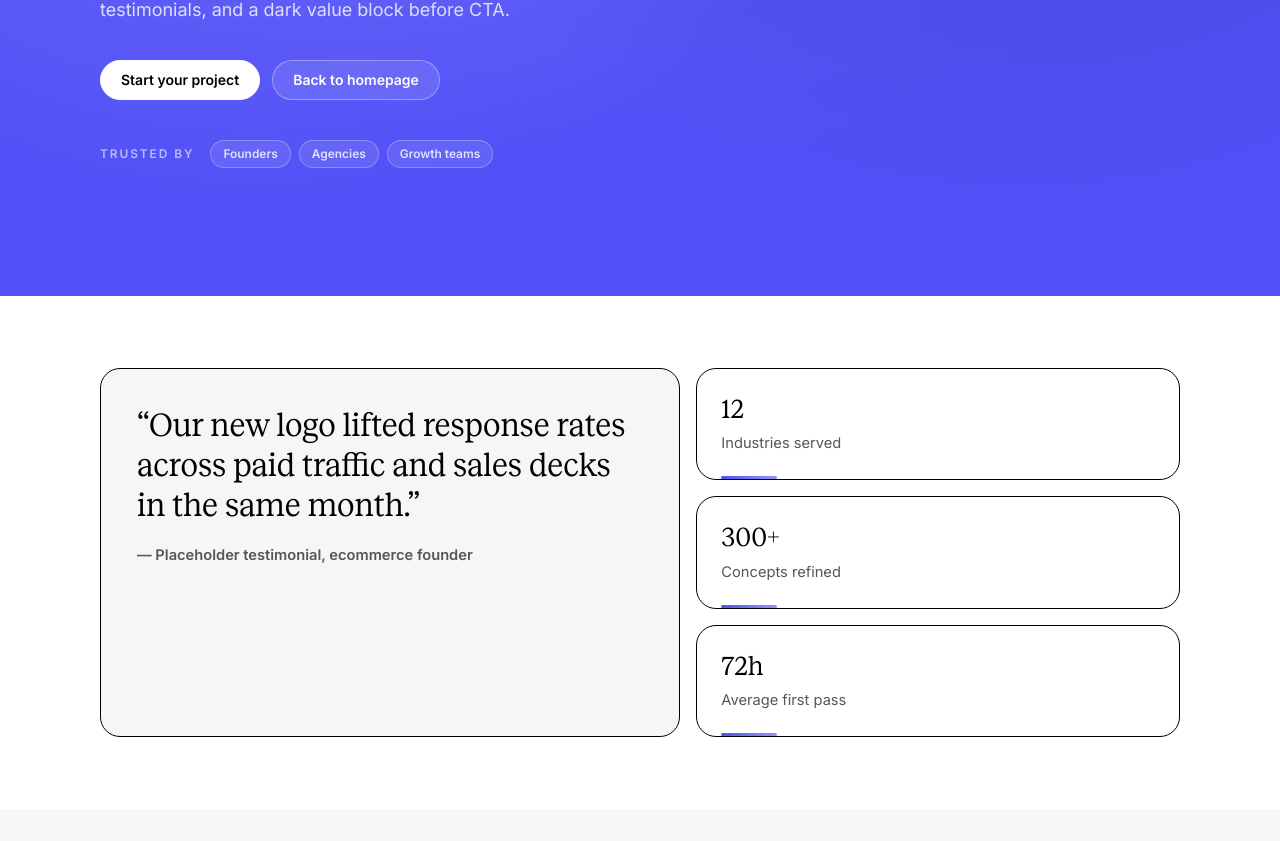
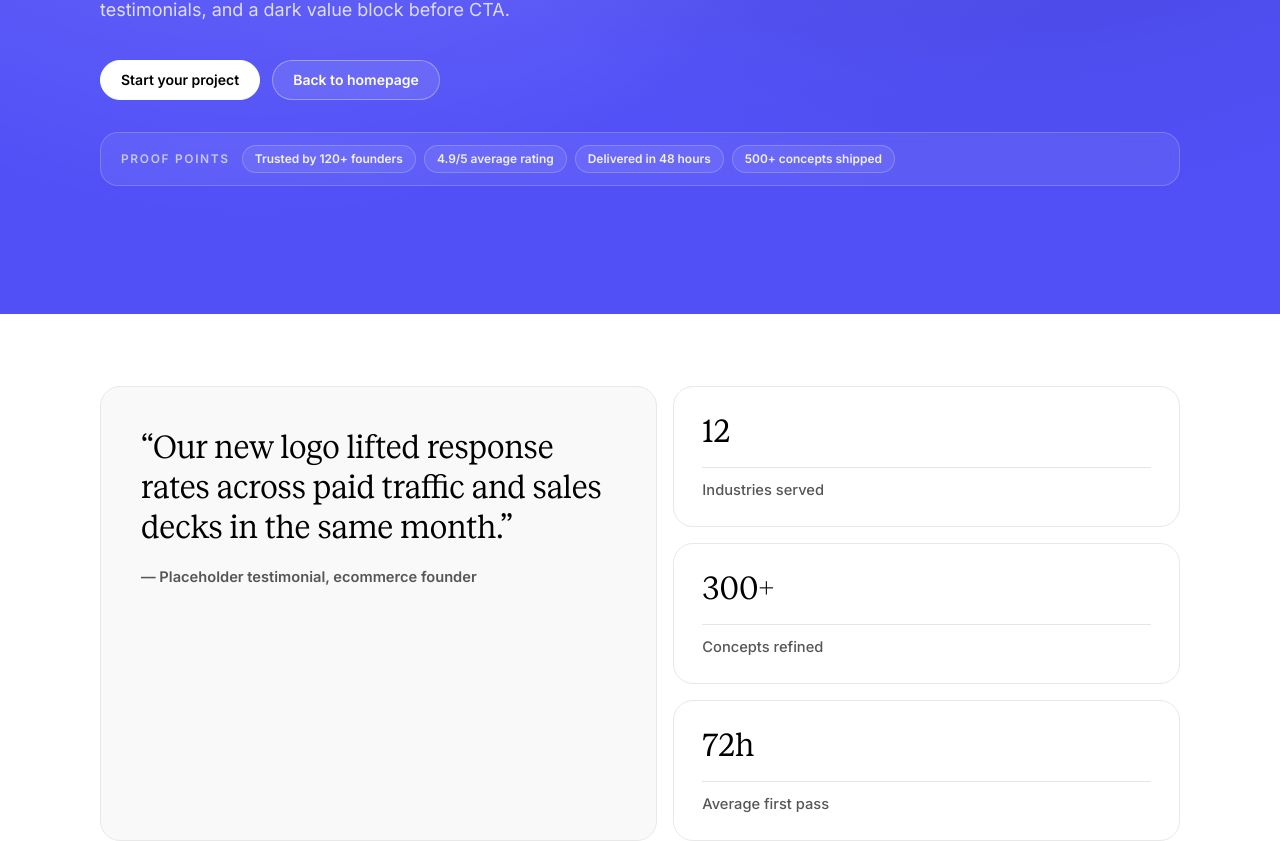
Before and after one commit to gericomaverick/logo-fountain, a Next.js app in the folder apps/web/: page /work in a window 1280 px wide. Shown: the part 499-1340 px from the top of the page. Built offline with nearby package versions, Linux system fonts and the light colour scheme.

Commit message:
refactor marketing sections into composable primitives and refresh trust/proof styling

```diff
--- a/apps/web/src/components/marketing/sections.tsx
+++ b/apps/web/src/components/marketing/sections.tsx
@@ -6,6 +6,70 @@ type Cta = {
   href: string;
   label: string;
 };
+
+type StatItem = { value: string; label: string };
+
+type TrustItem = {
+  label: string;
+  icon?: ReactNode;
+};
+
+const sectionTokens = {
+  shell: "mx-auto max-w-[1160px] px-6 md:px-10",
+  sectionY: "py-14 md:py-18",
+  radius: "rounded-[20px]",
+  border: "border border-black",
+  subtleBorder: "border border-[#e8e8e8]",
+  mutedCard: "bg-[#f9f9f9]",
+};
+
+const defaultHeroTrustItems: TrustItem[] = [
+  { label: "Trusted by 120+ founders" },
+  { label: "4.9/5 average rating" },
+  { label: "Delivered in 48 hours" },
+  { label: "500+ concepts shipped" },
+];
+
+function SectionContainer({ children, className = "", yClass = sectionTokens.sectionY }: { children: ReactNode; className?: string; yClass?: string }) {
+  return <div className={`${sectionTokens.shell} ${yClass} ${className}`.trim()}>{children}</div>;
+}
+
+function HeroEyebrowPill({ children }: { children: ReactNode }) {
+  return (
+    <p className="inline-flex rounded-full border border-white/30 bg-white/10 px-4 py-1.5 text-[length:var(--step--2)] font-semibold uppercase tracking-[0.18em] text-white">
+      {children}
+    </p>
+  );
+}
+
+function HeroHello({ children = "Hello" }: { children?: ReactNode }) {
+  return <h2 className="mt-5 font-display text-[length:var(--step-4)] font-medium text-white/70">{children}</h2>;
+}
+
+function HeroTrustRow({
+  items = defaultHeroTrustItems,
+  lead = "Proof points",
+}: {
+  items?: TrustItem[];
+  lead?: ReactNode;
+}) {
+  return (
+    <div className="flex flex-col gap-3 rounded-[18px] border border-white/20 bg-white/[0.07] px-4 py-3 backdrop-blur-sm sm:flex-row sm:items-center sm:gap-3 sm:px-5">
+      <p className="text-[length:var(--step--2)] font-semibold uppercase tracking-[0.14em] text-white/65">{lead}</p>
+      <div className="flex flex-wrap gap-2">
+        {items.map((item) => (
+          <span
+            key={item.label}
+            className="inline-flex items-center gap-1.5 rounded-full border border-white/20 bg-white/[0.08] px-3 py-1 text-[length:var(--step--2)] font-semibold text-white/90"
+          >
+            {item.icon}
+            {item.label}
+          </span>
+        ))}
+      </div>
+    </div>
+  );
+}
 
 function BylineWithAccent({ byline }: { byline: string }) {
   const cleaned = byline.replace(/^[-—]\s*/, "");
@@ -16,6 +80,16 @@ function BylineWithAccent({ byline }: { byline: string }) {
       — <span className="bg-[image:var(--lf-gradient-purple)] bg-clip-text text-transparent">{name.trim()}</span>
       {rest.length ? <span className="text-muted">, {rest.join(",").trim()}</span> : null}
     </p>
+  );
+}
+
+function StatCard({ item }: { item: StatItem }) {
+  return (
+    <article className={`${sectionTokens.radius} ${sectionTokens.subtleBorder} bg-white px-6 py-6 md:px-7`}>
+      <p className="font-display text-[length:var(--step-3)] leading-none tracking-tight text-black">{item.value}</p>
+      <div className="mt-4 h-px w-full bg-black/10" aria-hidden />
+      <p className="mt-3 text-[length:var(--step--1)] font-medium text-muted">{item.label}</p>
+    </article>
   );
 }
 
@@ -49,11 +123,9 @@ export function HeroCenter({
 
       <MarketingNav />
 
-      <div className="mx-auto max-w-[1160px] px-6 pb-24 pt-12 md:px-10 md:pb-32 md:pt-16">
-        <p className="inline-flex rounded-full border border-white/30 bg-white/10 px-4 py-1.5 text-[length:var(--step--2)] font-semibold uppercase tracking-[0.18em] text-white">
-          {eyebrow}
-        </p>
-        <h2 className="mt-5 font-display text-[length:var(--step-4)] font-medium text-white/70">Hello</h2>
+      <SectionContainer yClass="pb-24 pt-12 md:pb-32 md:pt-16">
+        <HeroEyebrowPill>{eyebrow}</HeroEyebrowPill>
+        <HeroHello />
         <h1 className="font-display mt-3 max-w-5xl text-[length:var(--step-7)] leading-[1.02] tracking-tight">{title}</h1>
         <p className="mt-6 max-w-2xl text-[length:var(--step-0)] leading-relaxed text-white/80">{body}</p>
         <div className="mt-9 flex flex-col items-start gap-3 sm:flex-row sm:items-center">
@@ -65,44 +137,49 @@ export function HeroCenter({
           </Link>
         </div>
 
-        {/* Trust-building slot (HYROS-style). Pass `trust` for custom content. */}
-        <div className="mt-10">
-          {trust ?? (
-            <div className="flex flex-col gap-3 text-white/80 sm:flex-row sm:items-center sm:gap-4">
-              <p className="text-[length:var(--step--2)] font-semibold uppercase tracking-[0.16em] text-white/60">Trusted by</p>
-              <div className="flex flex-wrap gap-2">
-                <span className="inline-flex items-center rounded-full border border-white/25 bg-white/10 px-3 py-1 text-[length:var(--step--2)] font-semibold">Founders</span>
-                <span className="inline-flex items-center rounded-full border border-white/25 bg-white/10 px-3 py-1 text-[length:var(--step--2)] font-semibold">Agencies</span>
-                <span className="inline-flex items-center rounded-full border border-white/25 bg-white/10 px-3 py-1 text-[length:var(--step--2)] font-semibold">Growth teams</span>
-              </div>
-            </div>
-          )}
-        </div>
-      </div>
+        <div className="mt-8">{trust ?? <HeroTrustRow />}</div>
+      </SectionContainer>
     </section>
   );
 }
 
-export function ProofStatsRow({ quote, byline, stats }: { quote: string; byline: string; stats: Array<{ value: string; label: string }> }) {
-  return <section className="bg-white"><div className="mx-auto max-w-[1160px] px-6 py-14 md:px-10 md:py-18"><div className="grid gap-4 lg:grid-cols-[1.2fr_1fr]"><article className="rounded-[20px] border border-black bg-[#f6f6f6] p-7 md:p-9"><p className="font-display text-[length:var(--step-3)] leading-tight">“{quote}”</p><p className="mt-5 text-[length:var(--step--1)] font-semibold text-muted">{byline}</p></article><div className="grid gap-4 sm:grid-cols-3 lg:grid-cols-1">{stats.map((stat) => (<div key={stat.label} className="relative rounded-[20px] border border-black bg-white p-6 before:absolute before:bottom-0 before:left-6 before:h-[3px] before:w-14 before:rounded-full before:bg-[image:var(--lf-gradient-purple)]"><p className="font-display text-[length:var(--step-2)]">{stat.value}</p><p className="mt-2 text-[length:var(--step--1)] text-muted">{stat.label}</p></div>))}</div></div></div></section>;
+export function ProofStatsRow({ quote, byline, stats }: { quote: string; byline: string; stats: StatItem[] }) {
+  return (
+    <section className="bg-white">
+      <SectionContainer>
+        <div className="grid gap-4 lg:grid-cols-[1.1fr_1fr]">
+          <article className={`${sectionTokens.radius} ${sectionTokens.subtleBorder} ${sectionTokens.mutedCard} p-7 md:p-10`}>
+            <p className="font-display text-[length:var(--step-3)] leading-[1.2] text-black">“{quote}”</p>
+            <p className="mt-5 text-[length:var(--step--1)] font-semibold text-muted">{byline}</p>
+          </article>
+
+          <div className="grid gap-4 sm:grid-cols-3 lg:grid-cols-1">
+            {stats.map((stat) => (
+              <StatCard key={stat.label} item={stat} />
+            ))}
+          </div>
+        </div>
+      </SectionContainer>
+    </section>
+  );
 }
 
 export function LogoWall({ title, logos }: { title: string; logos: string[] }) {
-  return <section className="bg-[#f7f7f7]"><div className="mx-auto max-w-[1160px] px-6 py-14 md:px-10 md:py-18"><h2 className="font-display mx-auto max-w-3xl text-center text-[length:var(--step-4)] leading-tight">{title}</h2><div className="mt-8 grid grid-cols-2 gap-4 md:grid-cols-3 lg:grid-cols-6">{logos.map((logo) => (<div key={logo} className="rounded-[20px] border border-black bg-white p-5 text-center"><p className="font-display text-[length:var(--step-2)]">{logo.slice(0, 1)}</p><p className="mt-2 text-[length:var(--step--2)] font-semibold uppercase tracking-[0.14em] text-muted">{logo}</p></div>))}</div></div></section>;
+  return <section className="bg-[#f7f7f7]"><SectionContainer><h2 className="font-display mx-auto max-w-3xl text-center text-[length:var(--step-4)] leading-tight">{title}</h2><div className="mt-8 grid grid-cols-2 gap-4 md:grid-cols-3 lg:grid-cols-6">{logos.map((logo) => (<div key={logo} className="rounded-[20px] border border-black bg-white p-5 text-center"><p className="font-display text-[length:var(--step-2)]">{logo.slice(0, 1)}</p><p className="mt-2 text-[length:var(--step--2)] font-semibold uppercase tracking-[0.14em] text-muted">{logo}</p></div>))}</div></SectionContainer></section>;
 }
 
 export function SegmentCards({ eyebrow, title, items }: { eyebrow: string; title: string; items: Array<{ title: string; body: string; icon: string }> }) {
-  return <section className="bg-white"><div className="mx-auto max-w-[1160px] px-6 py-14 md:px-10 md:py-18"><p className="text-center text-[length:var(--step--2)] font-semibold uppercase tracking-[0.18em] text-muted">{eyebrow}</p><h2 className="font-display mx-auto mt-3 max-w-3xl text-center text-[length:var(--step-4)] leading-tight">{title}</h2><div className="mt-8 grid gap-4 md:grid-cols-3">{items.map((item) => (<article key={item.title} className="rounded-[20px] border border-black bg-white p-6"><span className="text-xl text-[rgb(0,153,255)]">{item.icon}</span><h3 className="mt-3 text-[length:var(--step-1)] font-semibold">{item.title}</h3><p className="mt-2 text-[length:var(--step-0)] leading-relaxed text-muted">{item.body}</p></article>))}</div></div></section>;
+  return <section className="bg-white"><SectionContainer><p className="text-center text-[length:var(--step--2)] font-semibold uppercase tracking-[0.18em] text-muted">{eyebrow}</p><h2 className="font-display mx-auto mt-3 max-w-3xl text-center text-[length:var(--step-4)] leading-tight">{title}</h2><div className="mt-8 grid gap-4 md:grid-cols-3">{items.map((item) => (<article key={item.title} className="rounded-[20px] border border-black bg-white p-6"><span className="text-xl text-[rgb(0,153,255)]">{item.icon}</span><h3 className="mt-3 text-[length:var(--step-1)] font-semibold">{item.title}</h3><p className="mt-2 text-[length:var(--step-0)] leading-relaxed text-muted">{item.body}</p></article>))}</div></SectionContainer></section>;
 }
 
 export function TestimonialCardsRow({ title, items }: { title: string; items: Array<{ quote: string; byline: string }> }) {
-  return <section className="bg-white"><div className="mx-auto max-w-[1160px] px-6 py-14 md:px-10 md:py-18"><h2 className="font-display mx-auto max-w-3xl text-center text-[length:var(--step-4)] leading-tight">{title}</h2><div className="mt-8 grid gap-4 md:grid-cols-3">{items.map((item) => (<article key={item.byline} className="rounded-[20px] border border-black bg-[#f9f9f9] p-6"><p className="text-[length:var(--step-3)] leading-relaxed text-muted">“{item.quote}”</p><BylineWithAccent byline={item.byline} /></article>))}</div></div></section>;
+  return <section className="bg-white"><SectionContainer><h2 className="font-display mx-auto max-w-3xl text-center text-[length:var(--step-4)] leading-tight">{title}</h2><div className="mt-8 grid gap-4 md:grid-cols-3">{items.map((item) => (<article key={item.byline} className="rounded-[20px] border border-black bg-[#f9f9f9] p-6"><p className="text-[length:var(--step-3)] leading-relaxed text-muted">“{item.quote}”</p><BylineWithAccent byline={item.byline} /></article>))}</div></SectionContainer></section>;
 }
 
 export function DarkFeatureSection({ eyebrow, title, body, cards, primary, secondary }: { eyebrow: string; title: string; body: string; cards: Array<{ title: string; body: string }>; primary: Cta; secondary: Cta }) {
   return (
     <section className="bg-black text-white">
-      <div className="mx-auto max-w-[1160px] px-6 py-16 md:px-10 md:py-22">
+      <SectionContainer yClass="py-16 md:py-22">
         <p className="inline-flex rounded-full border border-white/35 bg-[image:var(--lf-gradient-purple)] px-4 py-1.5 text-[length:var(--step--2)] font-semibold uppercase tracking-[0.18em] text-white">{eyebrow}</p>
         <h2 className="font-display mt-3 max-w-4xl text-[length:var(--step-4)] leading-tight">{title}</h2>
         <p className="mt-4 max-w-2xl text-[length:var(--step-0)] leading-relaxed text-white/80">{body}</p>
@@ -111,15 +188,15 @@ export function DarkFeatureSection({ eyebrow, title, body, cards, primary, secon
           <Link href={primary.href} className="lf-btn lf-btn--primary">{primary.label}</Link>
           <Link href={secondary.href} className="lf-btn lf-btn--ghost">{secondary.label}</Link>
         </div>
-      </div>
+      </SectionContainer>
     </section>
   );
 }
 
 export function FAQ({ title, items }: { title: string; items: Array<{ q: string; a: string }> }) {
-  return <section className="bg-white"><div className="mx-auto max-w-[1160px] px-6 py-14 md:px-10 md:py-18"><h2 className="font-display mx-auto max-w-3xl text-center text-[length:var(--step-4)] leading-tight">{title}</h2><div className="mx-auto mt-7 max-w-4xl space-y-3">{items.map((item) => (<details key={item.q} className="rounded-[20px] border border-black bg-white p-5"><summary className="cursor-pointer text-[length:var(--step-1)] font-semibold">{item.q}</summary><p className="mt-3 text-[length:var(--step-0)] leading-relaxed text-muted">{item.a}</p></details>))}</div></div></section>;
+  return <section className="bg-white"><SectionContainer><h2 className="font-display mx-auto max-w-3xl text-center text-[length:var(--step-4)] leading-tight">{title}</h2><div className="mx-auto mt-7 max-w-4xl space-y-3">{items.map((item) => (<details key={item.q} className="rounded-[20px] border border-black bg-white p-5"><summary className="cursor-pointer text-[length:var(--step-1)] font-semibold">{item.q}</summary><p className="mt-3 text-[length:var(--step-0)] leading-relaxed text-muted">{item.a}</p></details>))}</div></SectionContainer></section>;
 }
 
 export function FinalCTA({ title, body, primary, secondary }: { title: string; body: string; primary: Cta; secondary: Cta }) {
-  return <section className="bg-[image:linear-gradient(140deg,rgba(81,80,247,0.14)_0%,rgba(148,148,247,0.08)_38%,rgba(0,153,255,0.1)_100%)]"><div className="mx-auto max-w-[1160px] px-6 py-16 text-center md:px-10 md:py-22"><h2 className="font-display mx-auto max-w-4xl text-[length:var(--step-4)] leading-tight">{title}</h2><p className="mx-auto mt-4 max-w-2xl text-[length:var(--step-0)] leading-relaxed text-muted">{body}</p><div className="mt-8 flex flex-col items-center justify-center gap-3 sm:flex-row"><Link href={primary.href} className="lf-btn bg-[image:var(--lf-gradient-purple)] text-white">{primary.label}</Link><Link href={secondary.href} className="lf-btn border border-black bg-white text-black">{secondary.label}</Link></div></div></section>;
+  return <section className="bg-[image:linear-gradient(140deg,rgba(81,80,247,0.14)_0%,rgba(148,148,247,0.08)_38%,rgba(0,153,255,0.1)_100%)]"><SectionContainer yClass="py-16 text-center md:py-22"><h2 className="font-display mx-auto max-w-4xl text-[length:var(--step-4)] leading-tight">{title}</h2><p className="mx-auto mt-4 max-w-2xl text-[length:var(--step-0)] leading-relaxed text-muted">{body}</p><div className="mt-8 flex flex-col items-center justify-center gap-3 sm:flex-row"><Link href={primary.href} className="lf-btn bg-[image:var(--lf-gradient-purple)] text-white">{primary.label}</Link><Link href={secondary.href} className="lf-btn border border-black bg-white text-black">{secondary.label}</Link></div></SectionContainer></section>;
 }
```
